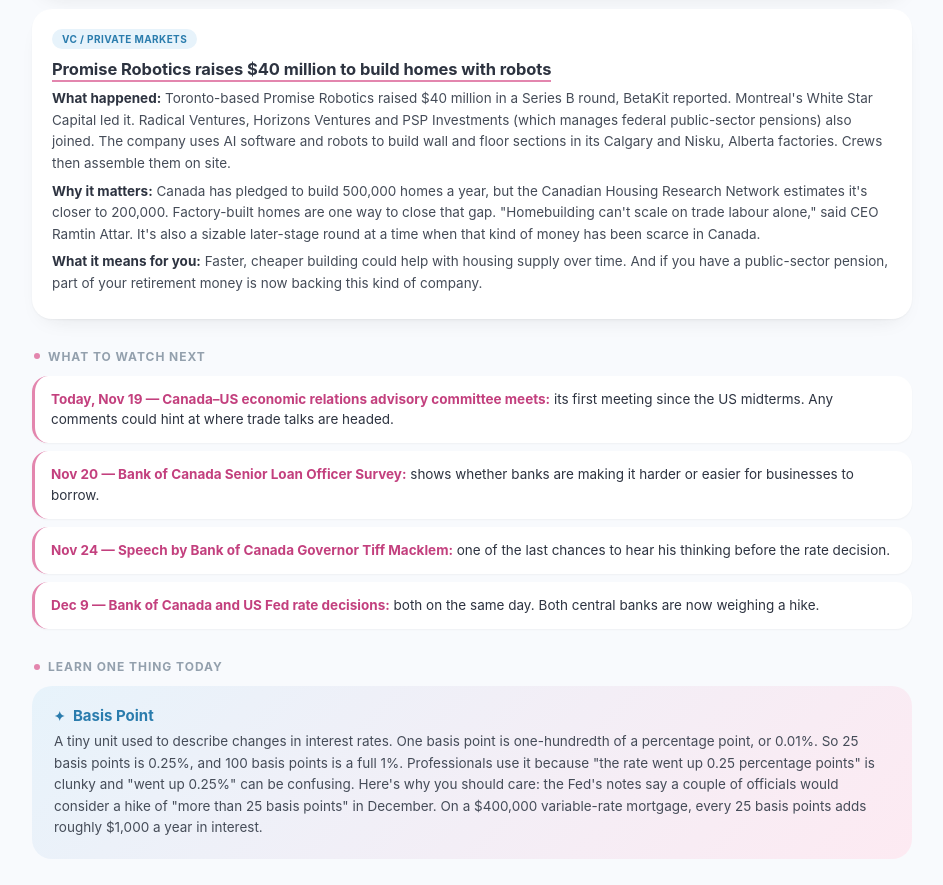
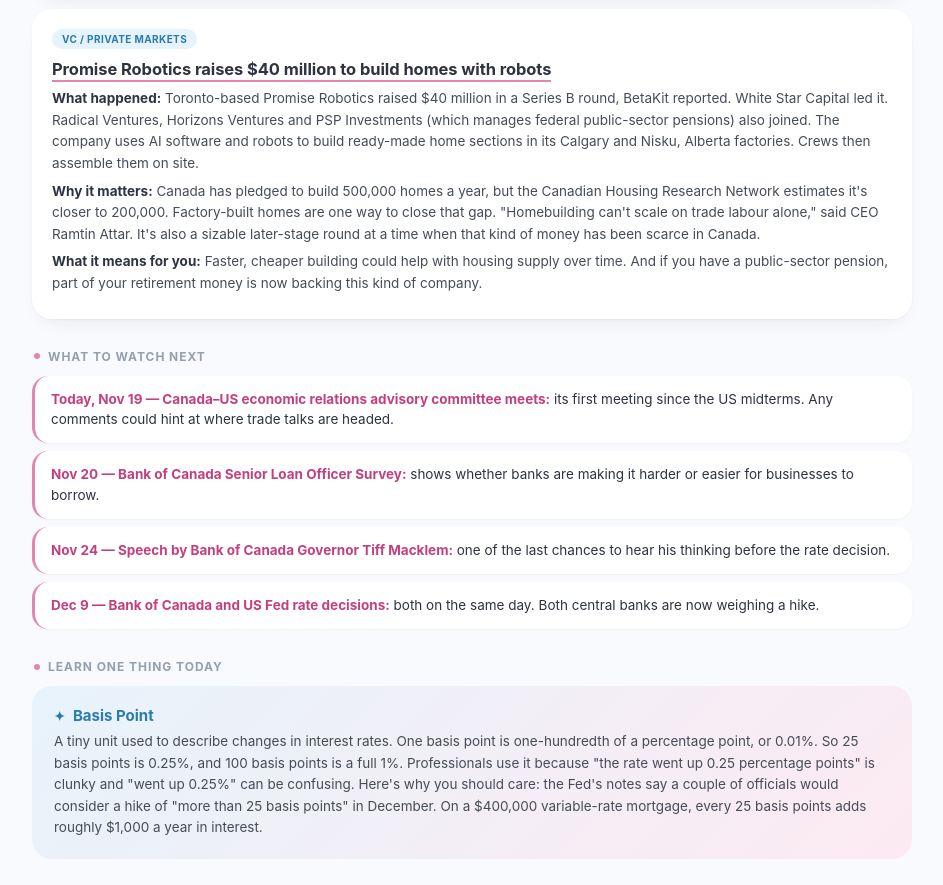
Before and after one commit to mckennadown/financial-briefing, a plain HTML site: page index.html in a window 1280 px wide. Shown: the part 1414-2299 px from the top of the page, without its empty margins (168-1111 px from the left). Drawn offline with Linux system fonts and the light colour scheme.

Commit message:
Daily briefing update: November 19, 2026 (wording fixes)
Co-Authored-By: Claude Opus 5.5 <noreply@anthropic.com>

```diff
--- a/index.html
+++ b/index.html
@@ -244,7 +244,7 @@
   <div class="news-card">
     <span class="tag vc">VC / Private Markets</span>
     <h3><a href="https://betakit.com/physical-ai-company-promise-robotics-announces-40-million-series-b-round/" target="_blank" rel="noopener">Promise Robotics raises $40 million to build homes with robots</a></h3>
-    <div class="row"><b>What happened:</b> Toronto-based Promise Robotics raised $40 million in a Series B round, BetaKit reported. Montreal's White Star Capital led it. Radical Ventures, Horizons Ventures and PSP Investments (which manages federal public-sector pensions) also joined. The company uses AI software and robots to build wall and floor sections in its Calgary and Nisku, Alberta factories. Crews then assemble them on site.</div>
+    <div class="row"><b>What happened:</b> Toronto-based Promise Robotics raised $40 million in a Series B round, BetaKit reported. White Star Capital led it. Radical Ventures, Horizons Ventures and PSP Investments (which manages federal public-sector pensions) also joined. The company uses AI software and robots to build ready-made home sections in its Calgary and Nisku, Alberta factories. Crews then assemble them on site.</div>
     <div class="row"><b>Why it matters:</b> Canada has pledged to build 500,000 homes a year, but the Canadian Housing Research Network estimates it's closer to 200,000. Factory-built homes are one way to close that gap. "Homebuilding can't scale on trade labour alone," said CEO Ramtin Attar. It's also a sizable later-stage round at a time when that kind of money has been scarce in Canada.</div>
     <div class="row"><b>What it means for you:</b> Faster, cheaper building could help with housing supply over time. And if you have a public-sector pension, part of your retirement money is now backing this kind of company.</div>
   </div>
```
